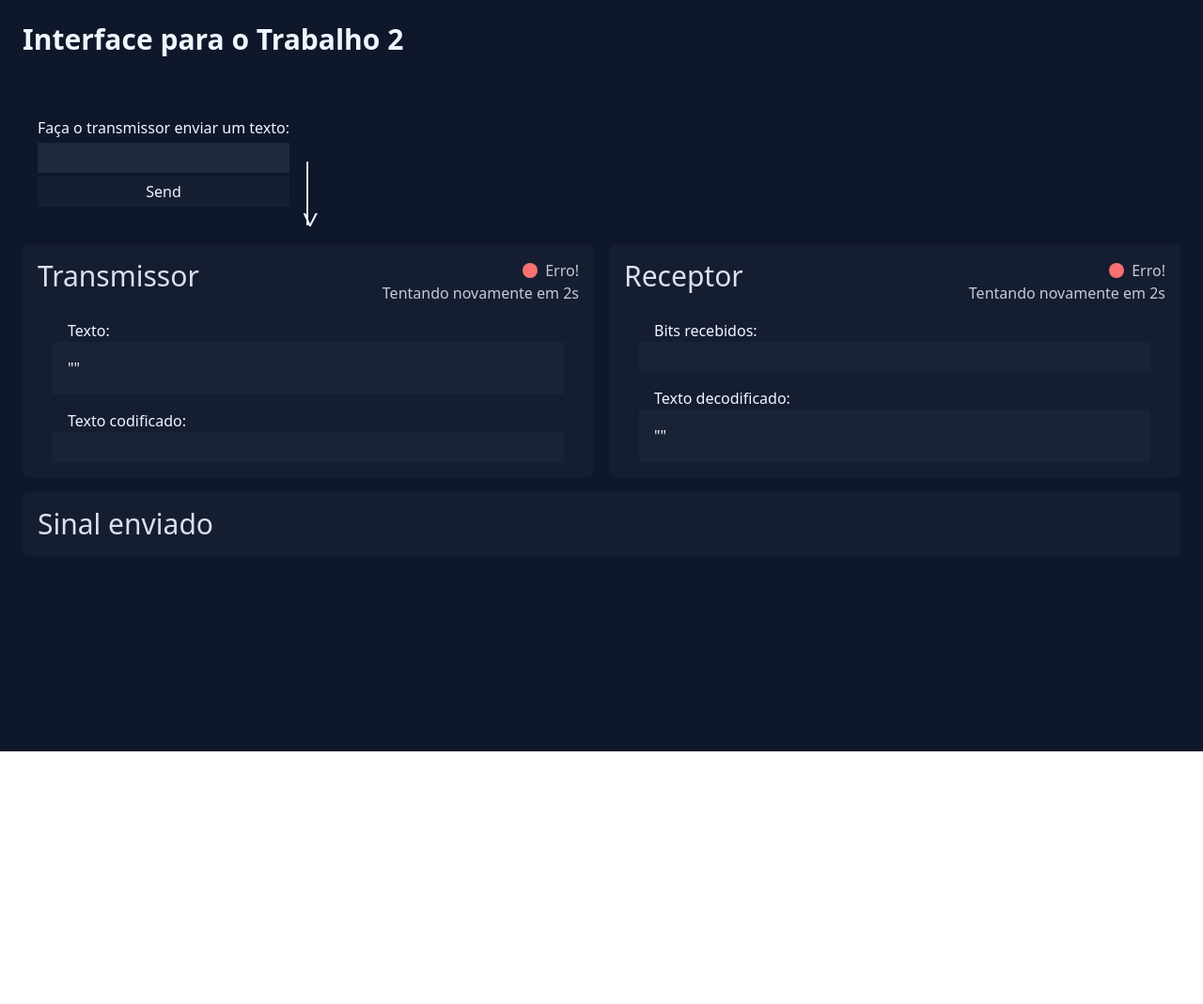
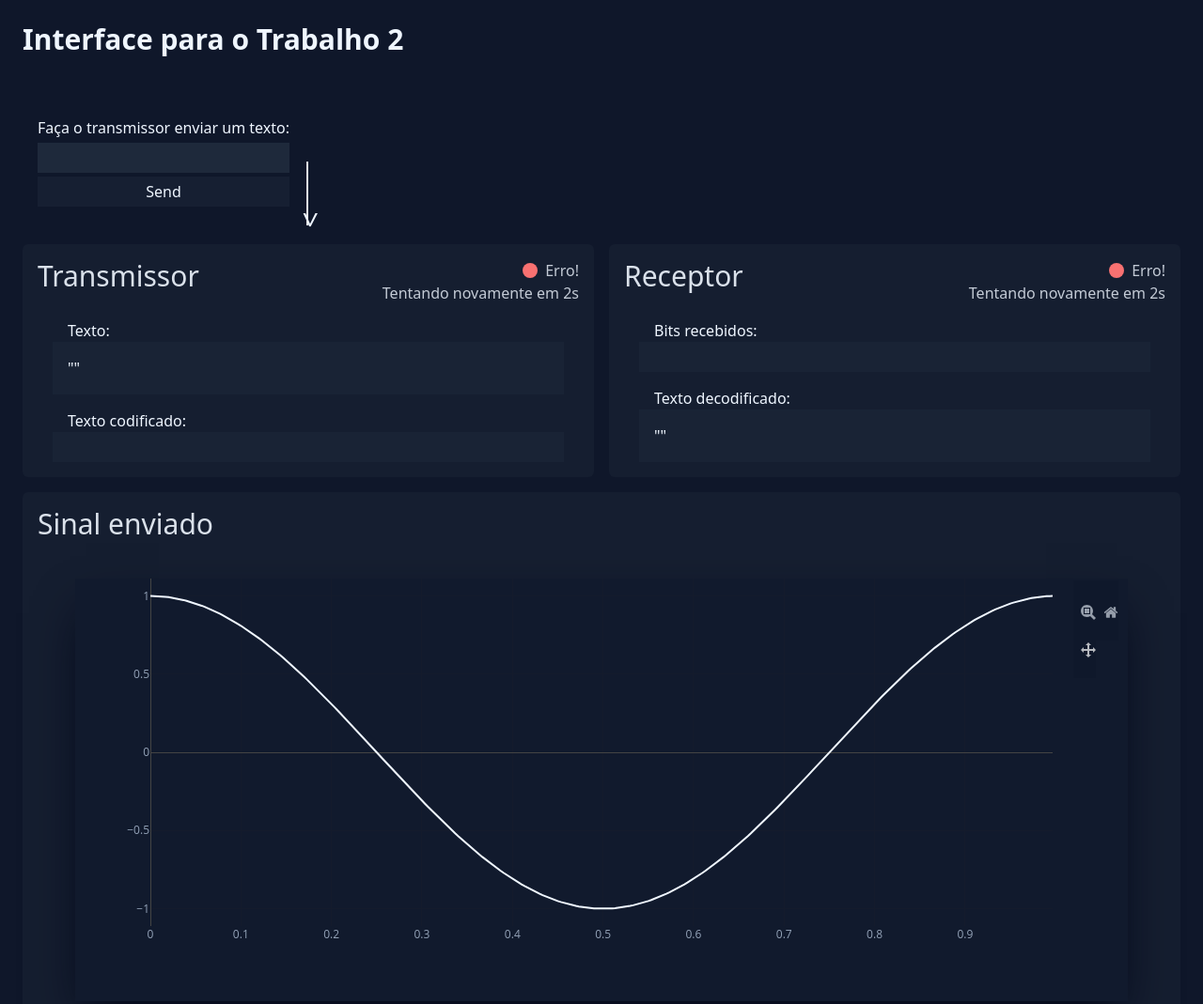
Before and after one commit to artistrea/TR1_2023.2_Trab2, a website built with Vite: page interface/index.html in a window 1280 px wide. Shown: the whole page at 94% size. Before the commit the page ends 800 px from the top, so only its background shows below. Built offline with nearby package versions, Linux system fonts and the light colour scheme; no server answers; files whose address does not match are found by name.

Commit message:
update graph looks

```diff
--- a/interface/index.html
+++ b/interface/index.html
@@ -105,6 +105,7 @@
         </div>
         <div class="p-4 md:col-span-2 bg-slate-800/40 rounded-md">
           <h2 class="text-blue-50/90 text-3xl">Sinal enviado</h2>
+          <div id="tester" class="shadow-2xl shadow-slate-950 m-10"></div>
         </div>
       </div>
     </main>
--- a/interface/package.json
+++ b/interface/package.json
@@ -14,5 +14,8 @@
     "postcss": "^8.4.31",
     "tailwindcss": "^3.3.5",
     "vite": "^4.4.5"
+  },
+  "dependencies": {
+    "plotly.js-dist-min": "^2.27.1"
   }
 }
--- a/interface/src/main.js
+++ b/interface/src/main.js
@@ -1,4 +1,5 @@
 import { subscribe } from "./subscribe";
+import Plotly from "plotly.js-dist-min";
 
 const transmitterBaseUrl = "http://localhost:3001";
 
@@ -21,3 +22,45 @@ document.querySelector("form#send-text-form").onsubmit = (e) => {
     // Displaying results to console
     .then((json) => console.log(json));
 };
+
+const TESTER = document.getElementById("tester");
+
+function genCosUntil(n) {
+  const x = [];
+  const y = [];
+  for (let i = 0; i < n; i++) {
+    x.push(i / n);
+    y.push(Math.cos((i * 2 * Math.PI) / n));
+  }
+
+  return { x, y };
+}
+
+const { x, y } = genCosUntil(300);
+
+Plotly.newPlot(
+  TESTER,
+  [
+    {
+      x,
+      y,
+    },
+  ],
+  {
+    plot_bgcolor: "rgb(15 23 42 / 0.5)",
+    paper_bgcolor: "rgb(15 23 42 / 0.5)",
+    colorway: ["rgb(239 246 255)"],
+    margin: { t: 0 },
+    modebar: {
+      color: "rgb(239 246 255 / 0.6)",
+      remove: ["zoomIn2d", "zoomOut2d", "autoScale2d", "toImage"],
+    },
+    font: {
+      color: "rgb(148 163 184)",
+    },
+    dragmode: "pan",
+  },
+  {
+    displaylogo: false,
+  }
+);
```
Also changed, not shown: 1 other file.
